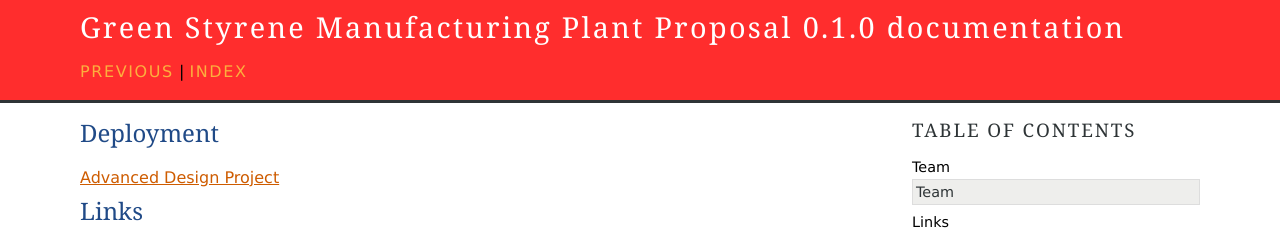
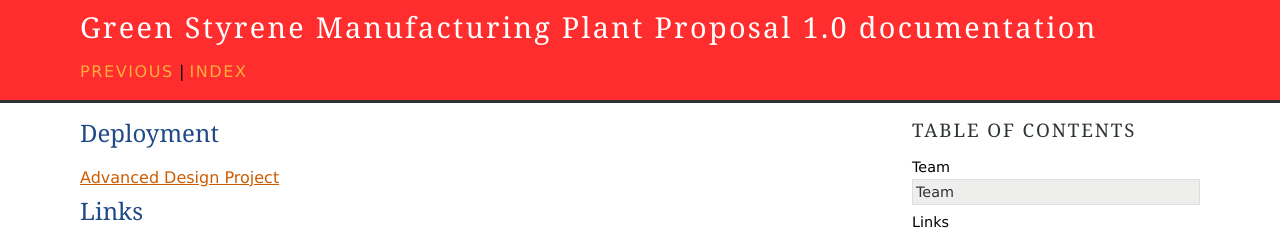
Before and after one commit to nickcafferry/Advanced-Design-Project-Green-Styrene-Manufacturing-Plant-Proposal, a Sphinx documentation site: the page built from source/links.rst, in a window 1280 px wide. Shown: the top 229 px of the page. Built offline with Sphinx 7.4.7, drawn with Linux system fonts in a browser that asks for light colours; pages that are not in the unit, such as notebooks, are missing from menus.

Commit message:
Update conf.py

```diff
--- a/source/conf.py
+++ b/source/conf.py
@@ -8,8 +8,8 @@ project = 'Green Styrene Manufacturing Plant Proposal'
 copyright = '- Wei MEI (Nick Cafferry)'
 author = 'Wei MEI'
 
-version = '0.1.0'
-release = '0.1.0'
+version = '1.0'
+release = '1.0'
 
 extensions = [
     'sphinx.ext.todo',
```
